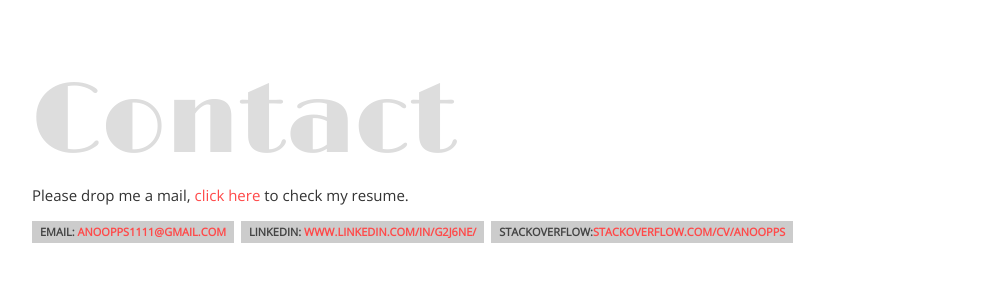
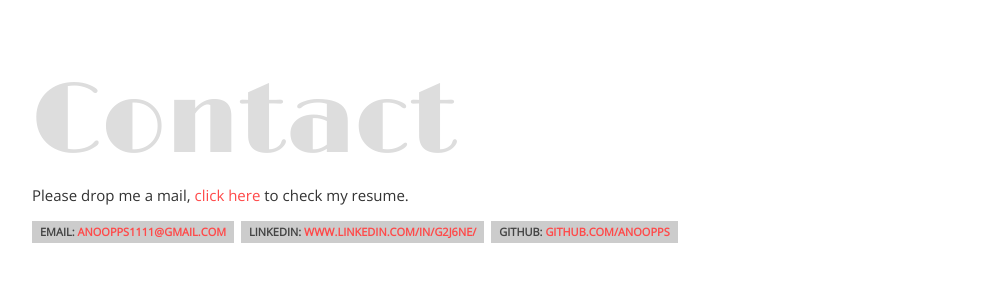
Before and after one commit to anoopps/theweb, a plain HTML site: page index.html in a window 1280 px wide. Shown: the part 2090-2372 px from the top of the page, without its empty margins (53-1060 px from the left). Drawn offline with nearby package versions, Linux system fonts and the light colour scheme.

Commit message:
Updated contents

```diff
--- a/index.html
+++ b/index.html
@@ -243,8 +243,7 @@
                 <ul class="block-lists">
                     <li>Email: <a href="mailto:anoopps@gmail.com">anoopps1111@gmail.com</a></li>
                     <li>LinkedIn: <a href="https://www.linkedin.com/in/g2j6ne/" target="_blank">www.linkedin.com/in/g2j6ne/</a> </li>
-                    <li>StackOverFlow:<a href="https://stackoverflow.com/cv/anoopps" target="_blank">stackoverflow.com/cv/anoopps</a></li>
-
+                    <li>Github: <a href="https://github.com/anoopps" target="_blank">github.com/anoopps</li>
                 </ul>
             </div>
          </div>
```
